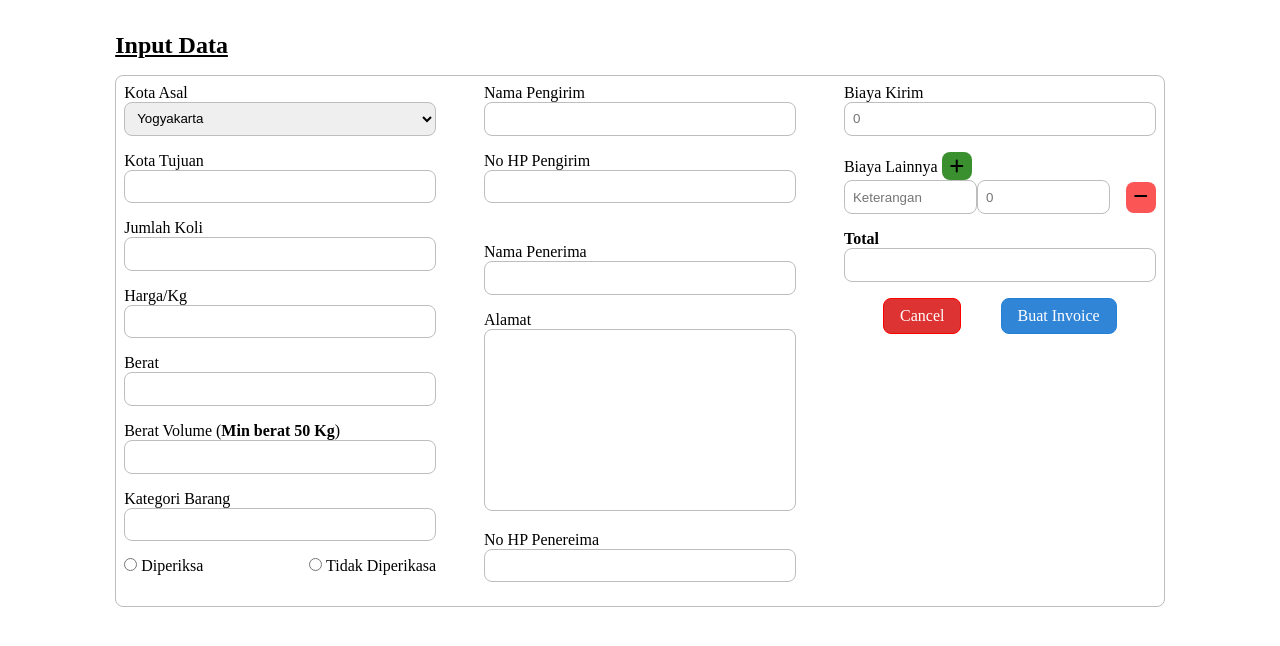
After one commit to Lemonade-honey/Alindo_Express_MahaTech, a PHP site: page /app/View/Paket/buatInvoice.html in a window 1280 px wide. The commit adds this page. Shown: the top 646 px of the page. Run offline with PHP 8.4, Linux system fonts and the light colour scheme; some libraries are stand-ins or nearby versions.

Commit message:
Penambahan View, Controller dan View Render pada project

```diff
--- a/app/App/Router.php
+++ b/app/App/Router.php
@@ -29,7 +29,11 @@ class Router{
         // looping setiap data yang ada dalam array routes
         foreach(self::$routes as $route){
             if($route['path'] == $path && $route['method'] == $method){
-                echo "PATH ADA DI DALAM ROUTE";
+                // echo "PATH ADA DI DALAM ROUTE";
+
+                $controller = new $route['controller'];
+                $function = $route['function'];
+                $controller->$function();
                 return;
             }
         }
--- /dev/null
+++ b/app/View/Paket/buatInvoice.html
@@ -0,0 +1,152 @@
+<!DOCTYPE html>
+<html lang="en">
+<head>
+    <meta charset="UTF-8">
+    <meta http-equiv="X-UA-Compatible" content="IE=edge">
+    <meta name="viewport" content="width=device-width, initial-scale=1.0">
+    <link rel="stylesheet" href="http://127.0.0.1:3000/public/css/global-style.css">
+    <link rel="stylesheet" href="http://127.0.0.1:3000/public/css/paket-style.css">
+    <link rel="stylesheet" href="https://cdn.jsdelivr.net/npm/sweetalert2@11.7.1/dist/sweetalert2.min.css">
+    <link rel="stylesheet" href="https://cdnjs.cloudflare.com/ajax/libs/font-awesome/6.4.0/css/all.min.css" integrity="sha512-iecdLmaskl7CVkqkXNQ/ZH/XLlvWZOJyj7Yy7tcenmpD1ypASozpmT/E0iPtmFIB46ZmdtAc9eNBvH0H/ZpiBw==" crossorigin="anonymous" referrerpolicy="no-referrer" />
+
+    <script src="https://cdn.jsdelivr.net/npm/sweetalert2@11.7.1/dist/sweetalert2.all.min.js" defer></script>
+    <title>Pendaftaran Paket</title>
+</head>
+<body>
+    <section>
+        <div class="control-form">
+            <h1><div class="judul-kontent">Input Data</div></h1>
+            <!-- <?php ?> -->
+        </div>
+        <div class="container-paket">
+            <form action="" autocomplete="off" method="POST" id="form">
+                <!-- id barang -->
+                <div class="form-container">
+                    <div class="form-input">
+                        <p>Kota Asal</p>
+                        <div class="test">
+                            <select name="kota_asal" id="kota_asal" class="box-input" onchange="actionKotaAsal()">
+                                <option value="Yogyakarta">Yogyakarta</option>
+                                <option value="lainnya">Lainnya</option>
+                            </select>
+                            <!-- name atribut ad di js -->
+                            <div id="kota-asal-lainnya"></div>
+                        </div>
+                    </div>
+                    <div class="form-input">
+                        <p>Kota Tujuan</p>
+                        <input type="search" id="kota_tujuan" class="box-input" name="kota_tujuan" value="">
+                            <ul class="list"></ul>
+                    </div>
+                    <div class="form-input">
+                        <p>Jumlah Koli</p>
+                        <input type="number" name="jumlah_koli" id="" class="box-input" value="">
+                    </div>
+                    <div class="form-input">
+                        <p>Harga/Kg</p>
+                        <input type="number" name="harga_kg" id="harga_kg" value="" class="box-input">
+                    </div>
+                    <div class="form-input">
+                        <p>Berat</p>
+                        <input type="number" name="berat" id="berat" class="box-input">
+                    </div>
+                    <div class="form-input">
+                        <p>Berat Volume (<strong>Min berat 50 Kg</strong>)</p>
+                        <input type="number" name="berat_volume" id="berat_volume" class="box-input disabled" value="">
+                    </div>
+                    <div class="form-input">
+                        <p>Kategori Barang</p>
+                        <input type="text" name="kategori_barang" class="box-input">
+                    </div>
+                    <div class="form-input radio">
+                        <div class="radio">
+                            <input type="radio" name="status_barang" id="iya">
+                            <label for="iya">Diperiksa</label>
+                        </div>
+                        <div class="radio">
+                            <input type="radio" name="status_barang" id="tidak">
+                            <label for="tidak">Tidak Diperikasa</label>
+                        </div>
+                    </div>
+                </div>
+                <!-- data pengirim dan penerima -->
+                <div class="form-container">
+                    <!-- pengirim -->
+                    <div class="sub-form-container">
+                        <div class="form-input">
+                            <p>Nama Pengirim</p>
+                            <input type="text" name="nama_pengirim" id="" class="box-input capital">
+                        </div>
+                        <div class="form-input">
+                            <p>No HP Pengirim</p>
+                            <input type="number" name="no_HP_pengirim" id="" class="box-input">
+                        </div>
+                    </div>
+                    <!-- penerima -->
+                    <div class="sub-form-container">
+                        <div class="form-input">
+                            <p>Nama Penerima</p>
+                            <input type="text" name="nama_penerima" id="" class="box-input capital">
+                        </div>
+                        <div class="form-input">
+                            <p>Alamat</p>
+                            <textarea name="alamat_tujuan" id="" cols="30" rows="12" class="box-input"></textarea>
+                        </div>
+                        <div class="form-input">
+                            <p>No HP Penereima</p>
+                            <input type="number" name="no_HP_pengirim" id="" class="box-input">
+                        </div>
+                    </div>
+                </div>
+                <!-- harga setting -->
+                <div class="form-container">
+                    <div class="form-input">
+                        <p>Biaya Kirim</p>
+                        <input type="number" name="biaya_kirim" id="biaya_kirim" class="box-input" value="" placeholder="0">
+                    </div>
+                    <div class="form-input">
+                        <p>Biaya Lainnya <i class="fa-solid fa-plus" style="padding: .4rem .5rem; background-color: #3a8f2f; border-radius: .5rem;"></i></p>
+                        <div class="multy-input">
+                            <input type="text" name="ket_lain-lain" id="" class="box-input" placeholder="Keterangan">
+                            <input type="number" name="lain-lain" id="harga_tambahan" class="box-input" placeholder="0">
+                            <div class="multy-input-btn"><i class="fa-solid fa-minus"></i></div>
+                        </div>
+                    </div>
+                    <div class="form-input">
+                        <p><strong>Total</strong></p>
+                        <p class="box-input disabled text" id="show_total_harga"></p>
+                        <input type="number" name="total_harga" id="total_harga" class="box-input disabled" disabled value="0" style="display: none;">
+                    </div>
+                    <div class="form-submit">
+                        <p class="btn-submit red" id="cancel">Cancel</p>
+                        <p class="btn-submit" id="submit-btn">Buat Invoice</p>
+                    </div>
+                </div>
+            </form>
+        </div>
+    </section>
+</body>
+<script>
+    function actionKotaAsal(){
+        const kotaAsal = document.getElementById('kota_asal')
+        const kotaAsalLainnya = document.getElementById('kota-asal-lainnya')
+        if(kotaAsal.value == 'lainnya'){
+            // remove name tag
+            kotaAsal.removeAttribute('name')
+
+            const inputForm = document.createElement('input')
+            inputForm.setAttribute('type', 'text')
+            inputForm.setAttribute('name', 'kota_asal')
+            inputForm.setAttribute( 'class','box-input')
+            inputForm.setAttribute('placeholder', 'Masukkan nama kota')
+
+            kotaAsalLainnya.appendChild(inputForm)
+        }else{
+            if(kotaAsalLainnya.children.length > 0){
+                kotaAsalLainnya.removeChild(kotaAsalLainnya.children[0])
+            }
+            kotaAsal.setAttribute('name', 'kota_asal')
+        }
+    }
+</script>
+</html>
--- /dev/null
+++ b/public/css/global-style.css
@@ -0,0 +1,63 @@
+*{
+    padding: 0;
+    margin: 0;
+    border: none;
+    box-sizing: border-box;
+    outline: none;
+}
+
+:root{
+    --global-main_border-color : #bdbdbd
+}
+
+section{
+    padding: 2rem 9%;
+}
+
+.box-input{
+    width: 100%;
+    padding: 0.5rem 1rem;
+    height: 2.1rem;
+    border: 1px solid var(--global-main_border-color);
+    border-radius: .5rem;
+}
+
+.container{
+    display: flex;
+    align-items: center;
+    justify-content: center;
+    min-height: 90vh;
+}
+
+.error{
+    color: red;
+    text-decoration: underline;
+}
+
+/* ==================== BUTTON STYLE GLOBAL ================== */
+.btn-action{
+    width: 100%;
+    margin-top: 1.5rem;
+    display: flex;
+    justify-content: flex-end;
+}.btn-action .btn{
+    cursor: pointer;
+    padding: .5rem 1rem;
+    border: 1px solid #2581d6;
+    border-radius: .5rem;
+    font-size: 1rem;
+    background: #3085d6;
+    color: #fff;
+    text-decoration: none;
+    margin-left: 1rem;
+}.btn-action .btn::selection{
+    background: none;
+    color: none;
+}
+.btn-action .btn:hover{
+    opacity: .8;
+}.btn-action .btn.red{
+    border-color: red;
+    background: #d33;
+}
+/* ==================== BUTTON STYLE GLOBAL ================== */
--- /dev/null
+++ b/public/css/paket-style.css
@@ -0,0 +1,146 @@
+.box-input{
+    padding: 0 .5rem;
+}
+.box-input.text{
+    padding-top: .3rem;
+}
+.judul-kontent{
+    text-align: left;
+    margin-bottom: 1rem;
+    text-decoration: underline;
+}
+
+
+.control-form{
+    margin-bottom: 1rem;
+}
+.container-paket{
+    display: flex;
+    align-items: center;
+    justify-content: center;
+}.container-paket form{
+    border: 1px solid var(--global-main_border-color);
+    border-radius: .5rem;
+    width: 100%;
+    display: flex;
+    flex-direction: row;
+    gap: 2rem;
+}.container-paket form .form-container{
+    padding: 0.5em;
+    max-width:40rem;
+    width: 100%;
+}.container-paket form .form-container .form-input{
+    margin-bottom: 1rem;
+}.container-paket form .form-container .form-input.flex{
+    display: flex;
+}.container-paket form .form-container .form-input.flex .box{
+    width: 100%;
+}.container-paket form .form-container .form-input .multy-input{
+    display: flex;
+    align-items: center;
+    justify-content: center;
+}.container-paket form .form-container .form-input .multy-input .multy-input-btn{
+    float: right;
+    padding:  .4rem .5rem;
+    margin-left: 1rem;
+    background-color: rgb(252, 85, 85);
+    border-radius: .5rem;
+    cursor: pointer;
+}.container-paket form .form-container .form-input .multy-input .multy-input-btn:hover{
+    color: #fff;
+}
+
+.container-paket form .form-container .form-input .list, .list2{
+    width: 100%;
+    list-style: none;
+}.container-paket form .form-container .form-input .list-items{
+    border: 1px solid var(--global-main_border-color);
+    padding: 0.3rem 0.5rem;
+    background: #fcfcfc;
+}.container-paket form .form-container .form-input .list-items:hover{
+    border-color: orange;
+    background: #c4c4c4;
+}.container-paket form .form-container .form-input textarea{
+    resize: none;
+    height: 100%;
+}.container-paket form .form-container .form-input.radio{
+    display: flex;
+    justify-content: space-between;
+}.container-paket form .form-container .form-input.radio label{
+    cursor: pointer;
+}.container-paket form .form-container .form-input.radio label:hover{
+    text-decoration: underline;
+}
+
+/* ================ data pengirim penerima ============== */
+.container-paket form .form-container .sub-form-container:first-child{
+    margin-bottom: 2.5rem;
+}
+
+/* ================ form Submit Action ================ */
+.container-paket form .form-container .form-submit{
+    display: flex;
+    justify-content: space-evenly;
+}.container-paket form .form-container .form-submit .btn-submit{
+    cursor: pointer;
+    padding: .5rem 1rem;
+    border: 1px solid #2581d6;
+    border-radius: .5rem;
+    font-size: 1rem;
+    background: #3085d6;
+    color: #fff;
+}.container-paket form .form-container .form-submit .btn-submit.red{
+    border-color: red;
+    background: #d33;
+}.container-paket form .form-container .form-submit .btn-submit:hover{
+    opacity: .8;
+}
+
+/* Track Style */
+.container-track{
+    display: flex;
+    flex-direction: column;
+    justify-content: center;
+    width: 100%;
+}.container-track .sub-container{
+    width: 100%;
+    margin-bottom: 2rem;
+}
+
+.container-track .sub-container table{
+    width: 100%;
+    border-collapse: collapse;
+}.container-track .sub-container table, th, tr, td{
+    border: 1px solid;
+}.container-track .sub-container table td{
+    padding: .3rem;
+}
+.container-track .sub-container table td:first-child{
+    width: 7rem;
+}
+
+
+
+
+
+@media(max-width: 890px){
+    .judul-kontent{
+        font-size: 2rem;
+    }
+    .container-paket form{
+        flex-direction: column;
+        border: none;
+    }.container-paket form .form-container{
+        border: 1px solid var(--global-main_border-color);
+        border-radius: .5rem;
+    }
+}
+
+@media(max-width: 450px){
+    .btn-action{
+        justify-content: center;
+    }
+    .btn-action .btn{
+        padding: .5rem .5rem;
+    }
+}
--- a/public/index.php
+++ b/public/index.php
@@ -1,11 +1,12 @@
 <?php
 
 use Mahatech\AlindoExpress\App\Router;
+use Mahatech\AlindoExpress\Controller\PaketController;
 
 require_once (__DIR__ . "/../vendor/autoload.php");
 
 // Add Route
-Router::add('GET', '/', 'HomeController_Class', 'homeFunction');
+Router::add('GET', '/', PaketController::class, 'tambahPaket');
 
 // RUN All Route
 Router::run();
```
Also changed, not shown: app/App/View.php (added, +13 -0 lines), app/Controller/PaketController.php (added, +11 -0 lines), app/View/Paket/registerPaket.php (added, +152 -0 lines), public/css/login-style.css (added, +16 -0 lines).
